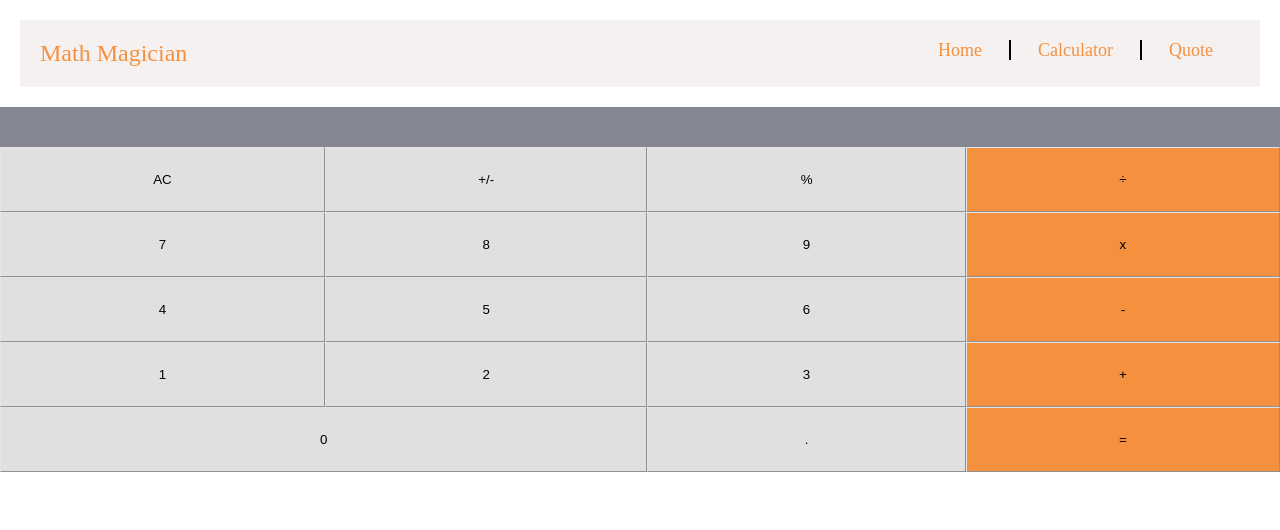
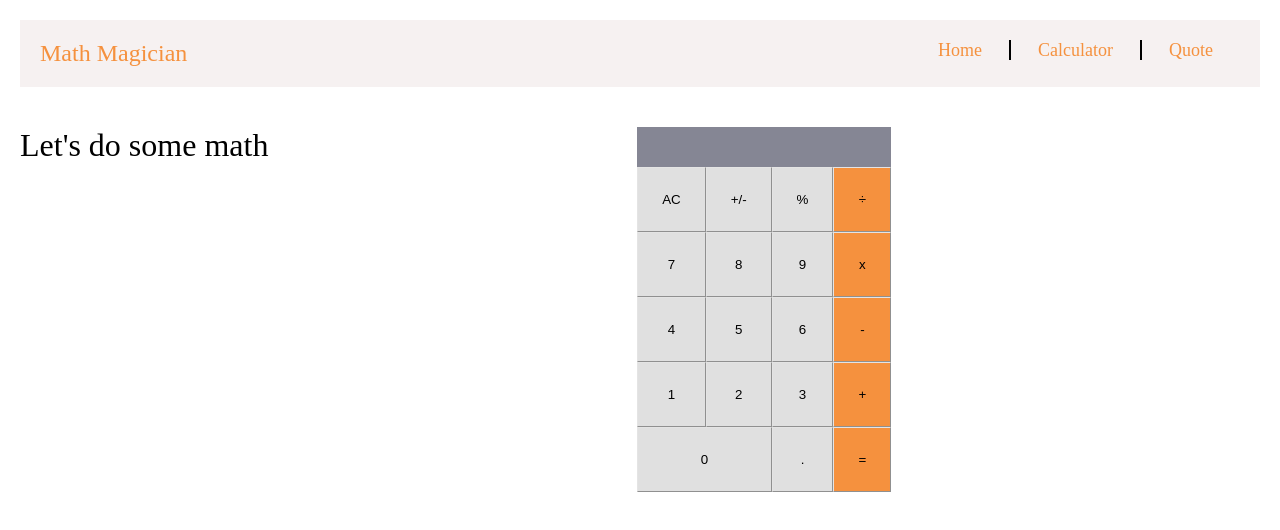
Before and after one commit to hiwina/react-math-magician, a React (Create React App) app: page /calculator in a window 1280 px wide. Shown: the top 530 px of the page. Built offline with nearby package versions, Linux system fonts and the light colour scheme.

Commit message:
Add style

```diff
--- a/src/components/calculator.css
+++ b/src/components/calculator.css
@@ -92,6 +92,21 @@ button {
   text-align: center;
 }
 
+.calculator {
+  display: flex;
+  flex-direction: row;
+  justify-content: space-between;
+  padding: 20px;
+}
+
+.calculator h1 {
+  text-align: center;
+}
+
+.calculator div  {
+  margin: auto;
+}
+
 .calc {
   border-left: 2px solid black;
   border-right: 2px solid black;
--- a/src/components/calculator.js
+++ b/src/components/calculator.js
@@ -17,6 +17,8 @@ const Buttons = () => {
   return (
 
     <>
+      <h1>Let&apos;s do some math</h1>
+      <div>
         <div className="result">
           {total}
           {operation}
@@ -44,7 +46,7 @@ const Buttons = () => {
           <button onClick={Click} type="button" className="greyButtons">.</button>
           <button onClick={Click} type="button" className="orangeButtons">=</button>
         </div>
-
+      </div>
     </>
 
   );
```
Lines whose indentation alone changed are shown as unchanged.
